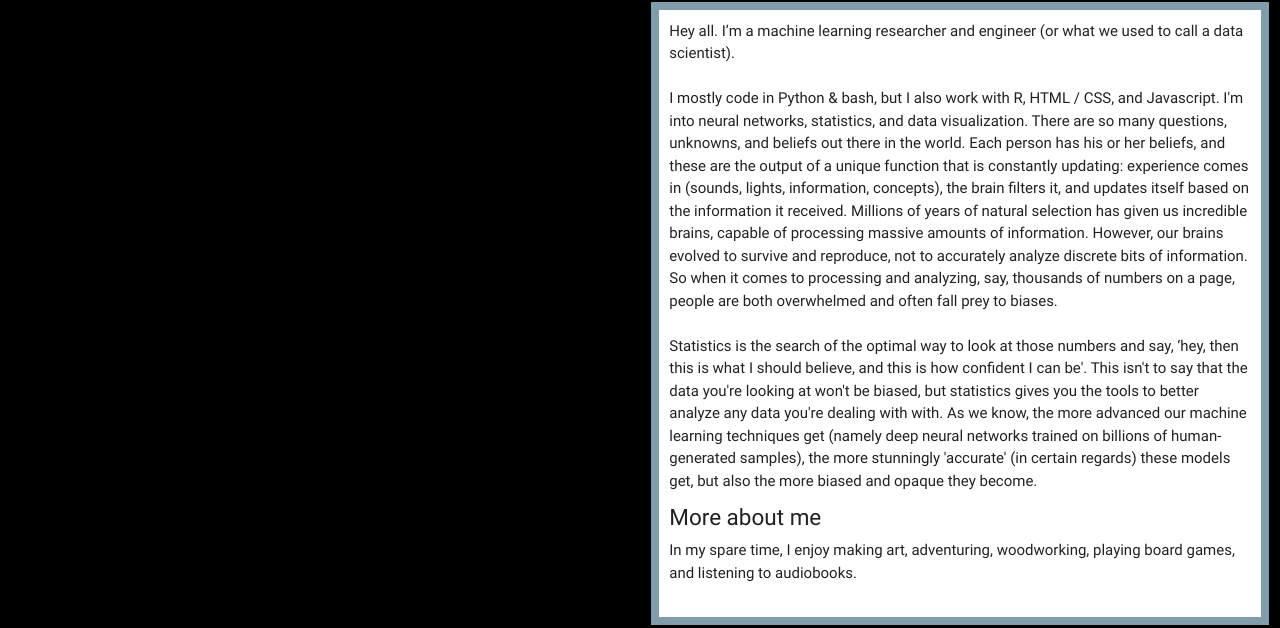
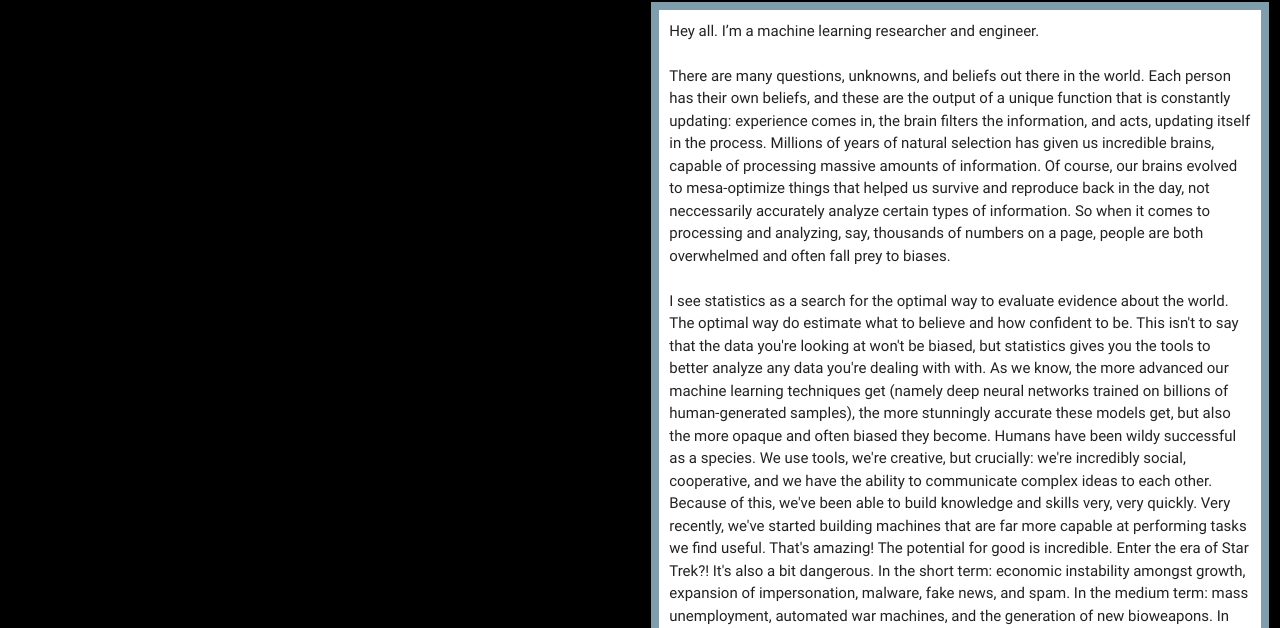
Before and after one commit to hillarysanders/personal_site, a plain HTML site: page about_me.html in a window 1280 px wide. Shown: the part 209-837 px from the top of the page. Drawn offline with Linux system fonts and the light colour scheme.

Commit message:
personal page edits

```diff
--- a/about_me.html
+++ b/about_me.html
@@ -94,28 +94,52 @@
     <div class="col s12 m6 l6">
         <div class="cheatbox">
 
-            Hey all. I’m a machine learning researcher and engineer (or what we used to call a data scientist).
+            Hey all. I’m a machine learning researcher and engineer.
             <br><br>
 
-            I mostly code in Python & bash, but I also work with R, HTML / CSS, and Javascript.
-            I'm into neural networks, statistics, and data visualization.
+            <!-- I mostly code in Python & bash, but I also work with R, HTML / CSS, and Javascript.
+            I'm into neural networks, statistics, and data visualization. -->
 
 
             <!-- <h5> Why I love statistics: </h5>
             Statistics is answer to wanting to optimally evaluate evidence and new information about the world.
             <br><br> -->
 
-            There are so many questions, unknowns, and beliefs out there in the world. Each person has his or her beliefs, and these are the output of a unique function that is constantly updating:
-            experience comes in (sounds, lights, information, concepts), the brain filters it, and updates itself based on the information it received. Millions of years of
+            There are many questions, unknowns, and beliefs out there in the world. Each person has their own beliefs,
+            and these are the output of a unique function that is constantly updating:
+            experience comes in, the brain filters the information, and acts, updating itself in the process. Millions of years of
             natural selection has given us incredible brains, capable of processing massive amounts of information.
-            However, our brains evolved to survive and reproduce, not to accurately analyze discrete bits of information. So when it comes to processing and analyzing, say,
+            Of course, our brains evolved to mesa-optimize things that helped us survive and reproduce back in the day,
+            not neccessarily accurately analyze certain types of information. So when it comes to processing and analyzing, say,
             thousands of numbers on a page, people are both overwhelmed and often fall prey to biases.
             <br><br>
 
-            Statistics is the search of the optimal way to look at those numbers and say, ‘hey, then this is what I should believe, and this is how confident I can be'.
+            I see statistics as a search for the optimal way to evaluate evidence about the world. The optimal way do estimate what to believe and how confident to be.
             This isn't to say that the data you're looking at won't be biased, but statistics gives you the tools to better analyze any data you're dealing with with.
             As we know, the more advanced our machine learning techniques get (namely deep neural networks trained on billions of human-generated samples), the more stunningly
-            'accurate' (in certain regards) these models get, but also the more biased and opaque they become.
+            accurate these models get, but also the more opaque and often biased they become.
+
+            Humans have been wildy successful as a species. We use tools, we're creative, but crucially: we're incredibly social, cooperative,
+            and we have the ability to communicate complex ideas to each other. Because of this, we've been able to build knowledge and skills very,
+            very quickly.
+
+            Very recently, we've started building machines that are far more capable at performing tasks we find useful.
+            That's amazing! The potential for good is incredible. Enter the era of Star Trek?! It's also a bit dangerous.
+            In the short term: economic instability amongst growth, expansion of impersonation,
+            malware, fake news, and spam. In the medium term: mass unemployment, automated war machines, and the generation of new bioweapons.
+            In the long term: the potential of AI agents with goals other than those that we want disempowering or destroying humanity.
+
+            I love humans. We're great. I also care about people who haven't been born yet - those who could have been. (Note: I'm very pro-choice,
+            and I don't think these two viewpoints need to conflict whatsoever if you have a low dicount rate).
+            I think it's unfair to use high discount rates on human life, and the potential for humanity is so vast, that I think it's worth putting
+            in a lot of effort to minimize any existential risks that we can.
+
+            For some people, this means working in very important areas dealing with climate change and nuclear war. For me, as someone who
+            loves statistics and has been working in machine learning for over a decade, this means working in AI Safety.
+            I'm particularly interested in mechanistic interpretability, gated network architectures, and thinking about how to apply common
+            microeconomic concepts to encourage AI agents to act in ways that are beneficial to us in the medium term.
+            <br><br>
+
 
             <!-- <h5>Data visualization:</h5>
             Graphs can show so much!
```
